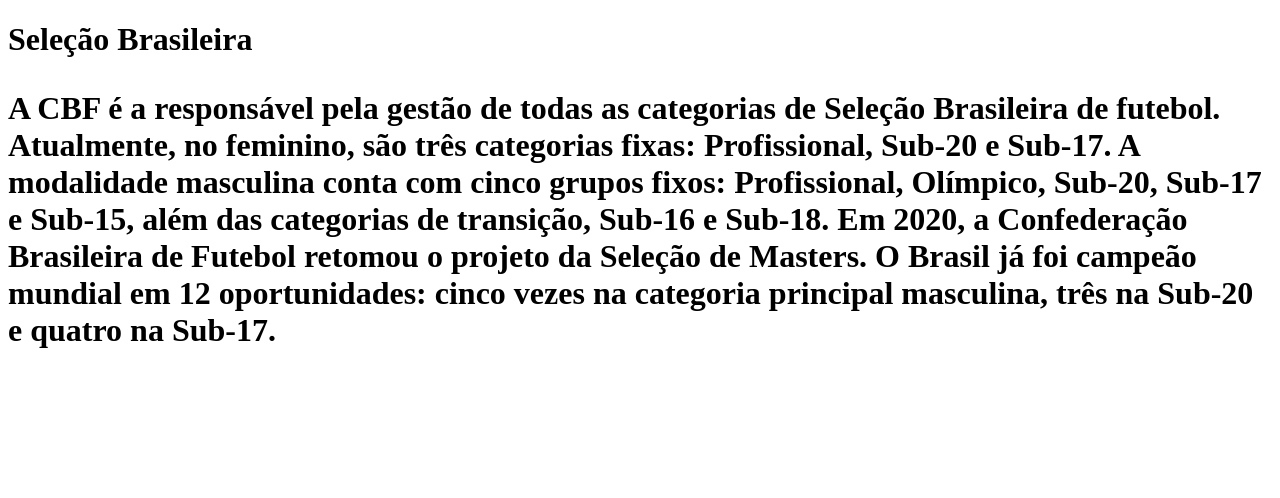
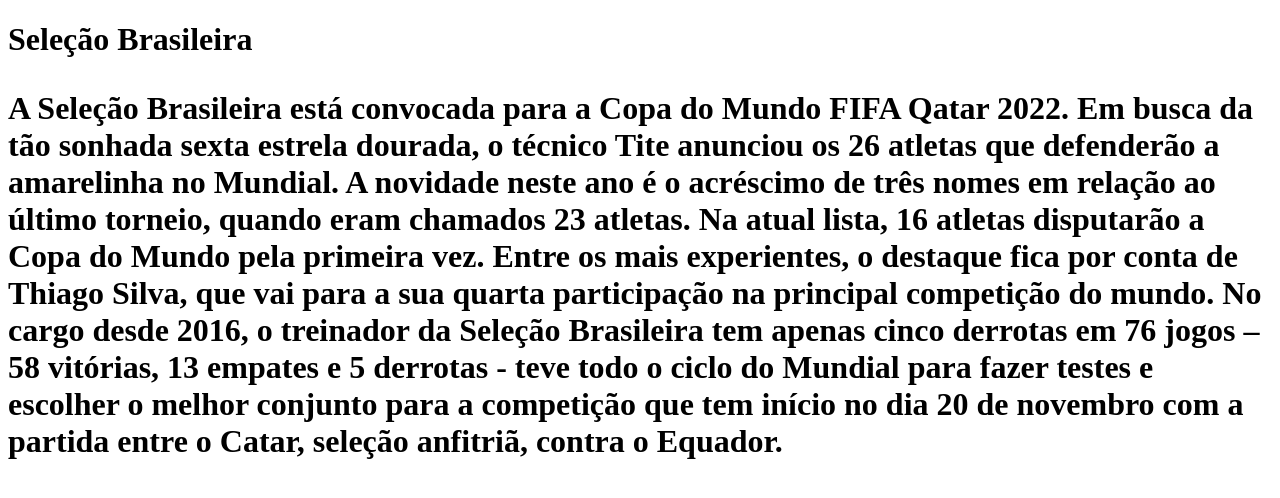
Before and after one commit to th1ag0henrique/Desafio_Brasil, a plain HTML site: page index.html in a window 1280 px wide. Drawn offline with Linux system fonts and the light colour scheme.

Commit message:
texto 2 sobre a selecao

```diff
--- a/index.html
+++ b/index.html
@@ -15,7 +15,13 @@
         <h1>
             Seleção Brasileira
 
-<p>A CBF é a responsável pela gestão de todas as categorias de Seleção Brasileira de futebol. Atualmente, no feminino, são três categorias fixas: Profissional, Sub-20 e Sub-17. A modalidade masculina conta com cinco grupos fixos: Profissional, Olímpico, Sub-20, Sub-17 e Sub-15, além das categorias de transição, Sub-16 e Sub-18. Em 2020, a Confederação Brasileira de Futebol retomou o projeto da Seleção de Masters. O Brasil já foi campeão mundial em 12 oportunidades: cinco vezes na categoria principal masculina, três na Sub-20 e quatro na Sub-17.</p>
+<p>A Seleção Brasileira está convocada para a Copa do Mundo FIFA Qatar 2022. Em busca da tão sonhada sexta estrela dourada, o técnico Tite anunciou os 26 atletas que defenderão a amarelinha no Mundial.
+
+    A novidade neste ano é o acréscimo de três nomes em relação ao último torneio, quando eram chamados 23 atletas. Na atual lista, 16 atletas disputarão a Copa do Mundo pela primeira vez.
+
+    Entre os mais experientes, o destaque fica por conta de Thiago Silva, que vai para a sua quarta participação na principal competição do mundo.
+
+    No cargo desde 2016, o treinador da Seleção Brasileira tem apenas cinco derrotas em 76 jogos – 58 vitórias, 13 empates e 5 derrotas - teve todo o ciclo do Mundial para fazer testes e escolher o melhor conjunto para a competição que tem início no dia 20 de novembro com a partida entre o Catar, seleção anfitriã, contra o Equador.</p>
         </h1>
 
     </header>
```
